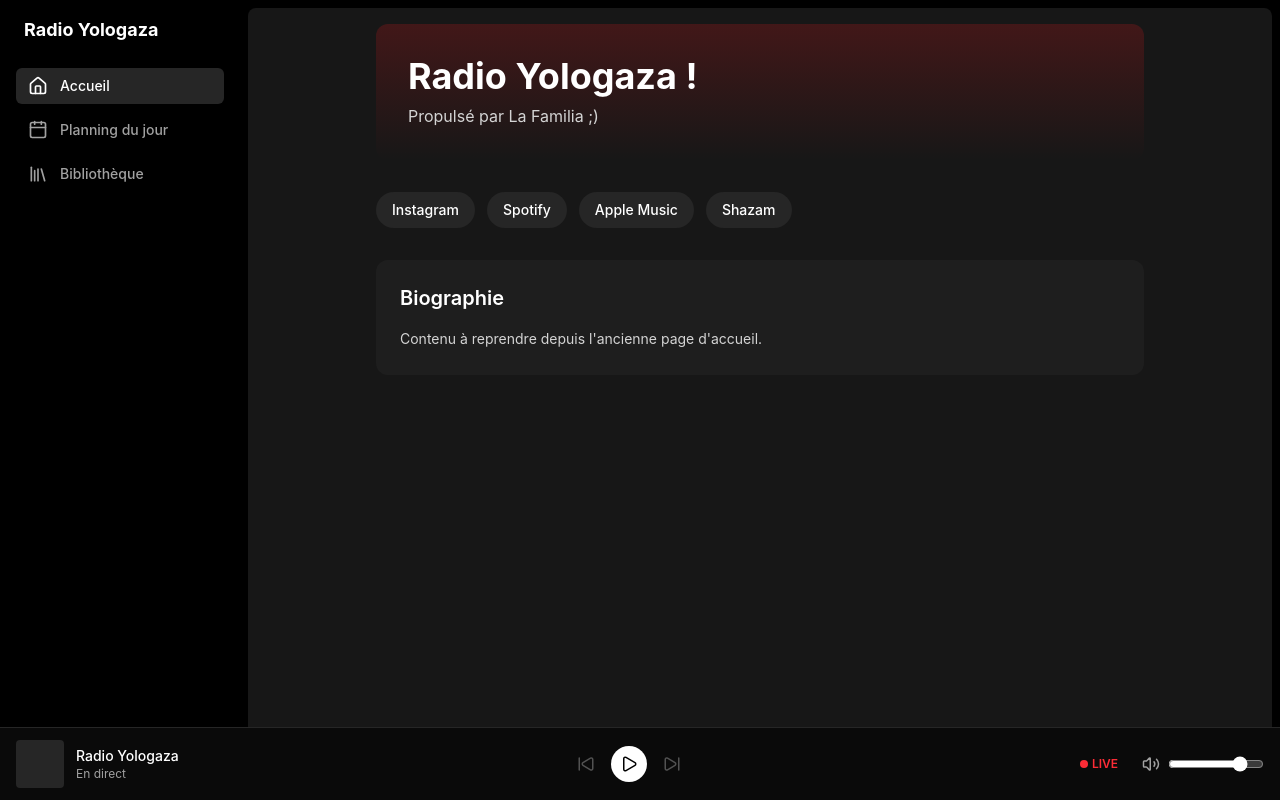
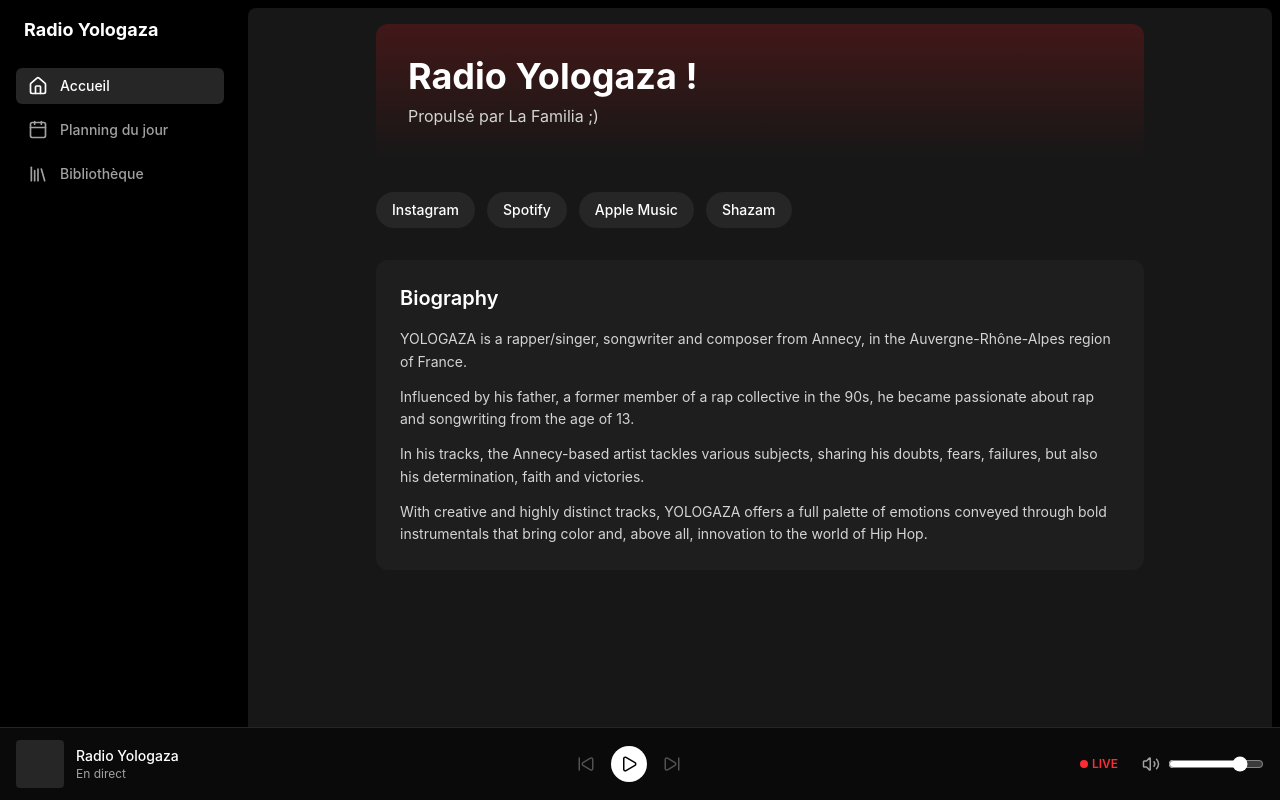
Before and after one commit to dekpo/ReactRadioFront, a React (Vite) app: page / in a window 1280 px wide. Built offline with nearby package versions, Linux system fonts and the light colour scheme; no server answers.

Commit message:
Updated Vite conf for tests and content added

```diff
--- a/src/features/home/HomePage.tsx
+++ b/src/features/home/HomePage.tsx
@@ -1,8 +1,17 @@
 const LINKS = [
-  { label: 'Instagram', href: 'https://www.instagram.com/yologaza' },
-  { label: 'Spotify', href: 'https://open.spotify.com/artist/' },
-  { label: 'Apple Music', href: 'https://music.apple.com/' },
-  { label: 'Shazam', href: 'https://www.shazam.com/' },
+  { label: 'Instagram', href: 'https://www.instagram.com/yologaza_akayolo/' },
+  {
+    label: 'Spotify',
+    href: 'https://open.spotify.com/intl-fr/artist/4tDRUg2AUL25TKOy9NphEe',
+  },
+  {
+    label: 'Apple Music',
+    href: 'https://music.apple.com/fr/artist/yologaza/1494924462',
+  },
+  {
+    label: 'Shazam',
+    href: 'https://www.shazam.com/artist/yologaza/1494924462',
+  },
 ]
 
 export function HomePage() {
@@ -28,12 +37,28 @@
       </section>
 
       <section className="space-y-4 rounded-xl bg-neutral-800/50 p-6">
-        <h2 className="text-xl font-semibold">Biographie</h2>
-        <p className="text-sm leading-relaxed text-neutral-300">
-          {/* TODO : reprendre la biographie complète de YOLOGAZA, voir
-          AI-Context/journal/2026-08-04.md */}
-          Contenu à reprendre depuis l'ancienne page d'accueil.
-        </p>
+        <h2 className="text-xl font-semibold">Biography</h2>
+        <div className="space-y-3 text-sm leading-relaxed text-neutral-300">
+          <p>
+            YOLOGAZA is a rapper/singer, songwriter and composer from Annecy,
+            in the Auvergne-Rhône-Alpes region of France.
+          </p>
+          <p>
+            Influenced by his father, a former member of a rap collective in
+            the 90s, he became passionate about rap and songwriting from the
+            age of 13.
+          </p>
+          <p>
+            In his tracks, the Annecy-based artist tackles various subjects,
+            sharing his doubts, fears, failures, but also his determination,
+            faith and victories.
+          </p>
+          <p>
+            With creative and highly distinct tracks, YOLOGAZA offers a full
+            palette of emotions conveyed through bold instrumentals that bring
+            color and, above all, innovation to the world of Hip Hop.
+          </p>
+        </div>
       </section>
     </div>
   )
--- a/src/lib/api.ts
+++ b/src/lib/api.ts
@@ -50,8 +50,30 @@
   return res.json() as Promise<T>
 }
 
-export function fetchLiveInfo() {
-  return getJson<LiveInfo>('/api/live-info')
+// LibreTime's legacy API HTML-escapes ampersands in artwork_url (e.g.
+// "...&amp;return=artwork"), which breaks the URL as-is.
+function unescapeAmpersand(url: string): string {
+  return url.replace(/&amp;/g, '&')
+}
+
+function normalizeTrack<T extends LiveTrack | undefined | null>(track: T): T {
+  if (!track?.metadata?.artwork_url) return track
+  return {
+    ...track,
+    metadata: {
+      ...track.metadata,
+      artwork_url: unescapeAmpersand(track.metadata.artwork_url),
+    },
+  }
+}
+
+export async function fetchLiveInfo() {
+  const data = await getJson<LiveInfo>('/api/live-info')
+  return {
+    ...data,
+    current: normalizeTrack(data.current),
+    next: normalizeTrack(data.next),
+  }
 }
 
 export function fetchWeekInfo() {
--- a/vite.config.ts
+++ b/vite.config.ts
@@ -7,9 +7,24 @@
   plugins: [react(), tailwindcss()],
   server: {
     proxy: {
-      '/api': 'https://radio.yologaza.com',
-      '/stream.mp3': 'https://radio.yologaza.com',
-      '/feeds': 'https://radio.yologaza.com',
+      '/api': {
+        target: 'https://radio.yologaza.com',
+        changeOrigin: true,
+        // Dev-only: the VPS cert chain isn't trusted by Node's default CA
+        // store from this machine. Safe to relax here since this proxy is
+        // never used in production (see README).
+        secure: false,
+      },
+      '/stream.mp3': {
+        target: 'https://radio.yologaza.com',
+        changeOrigin: true,
+        secure: false,
+      },
+      '/feeds': {
+        target: 'https://radio.yologaza.com',
+        changeOrigin: true,
+        secure: false,
+      },
     },
   },
 })
```
